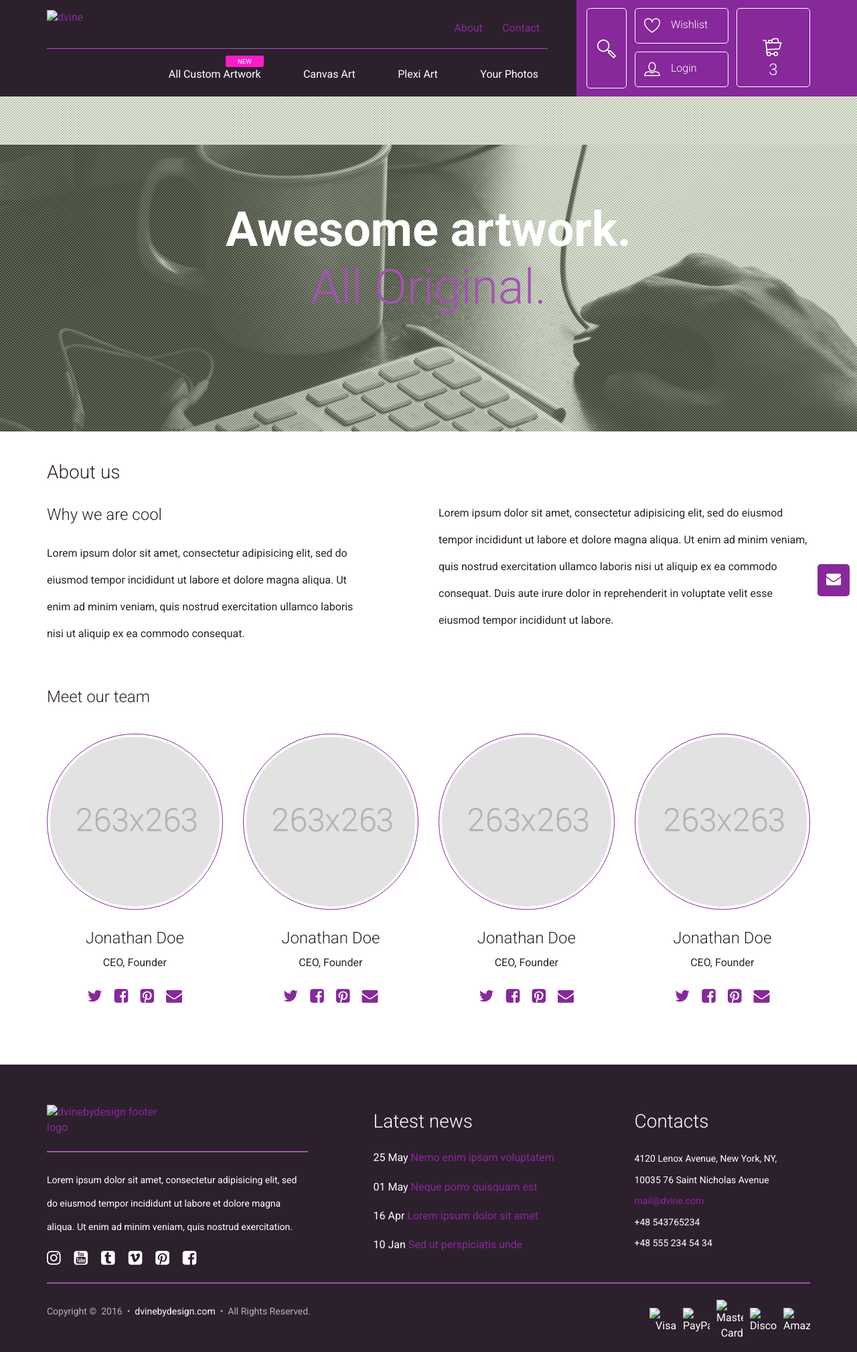
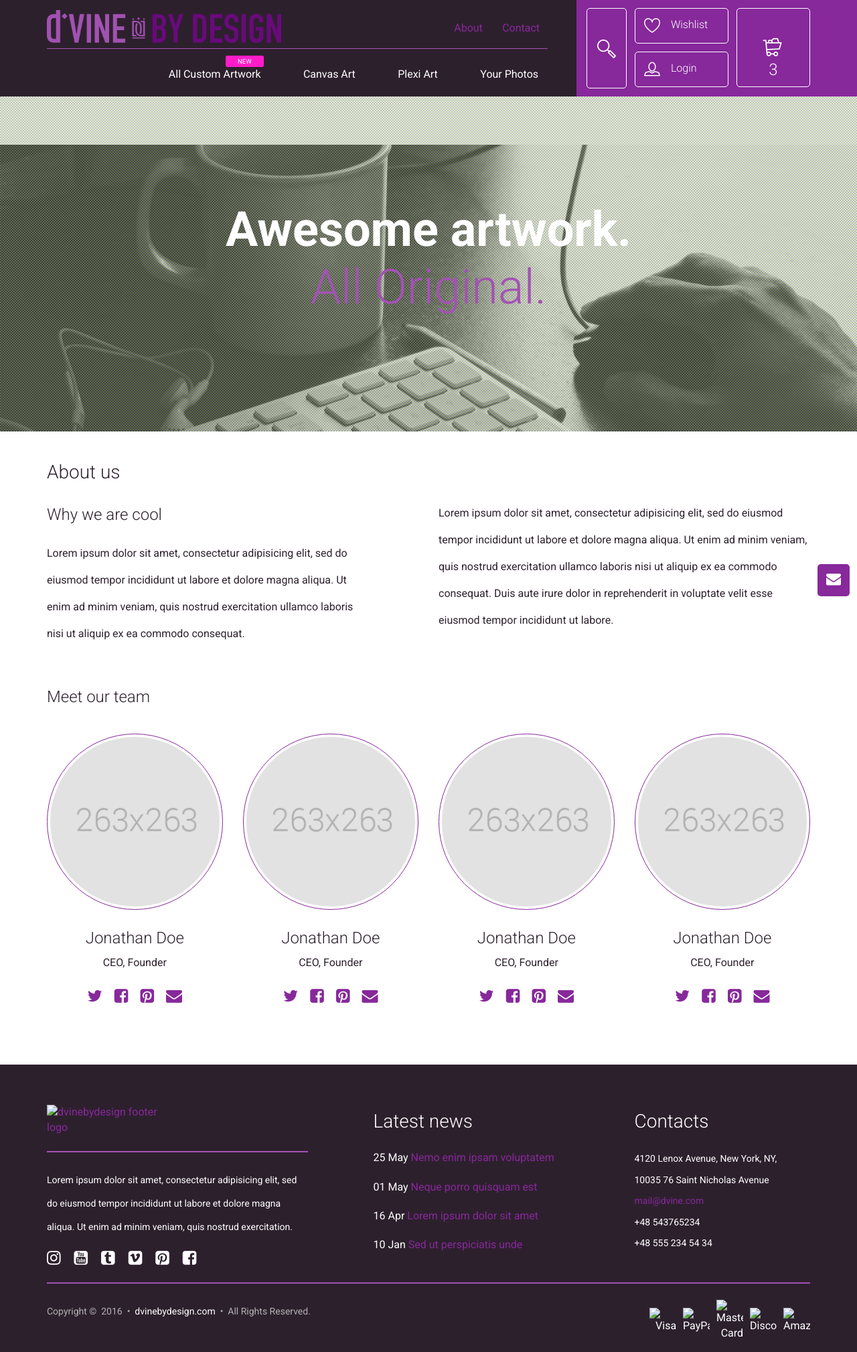
Before and after one commit to dmanzer2/dvinebydesign-static, a Jekyll site: the page built from about/index.html, in a window 1280 px wide. Shown: the whole page at 67% size. Built offline with Jekyll 4.4.1, drawn with Linux system fonts in a browser that asks for light colours; nearby versions of some CDN libraries; library files that are not in the unit come from our copies.

Commit message:
minor edits

```diff
--- a/_includes/header.html
+++ b/_includes/header.html
@@ -9,7 +9,7 @@
   <div class="right-bg"></div>
 
   <div class="container">
-    <a class="logo" href="{{ site.url }}"><img src="{{ site.baseurl }}assets/img/logo.png" alt="dvine"/></a>
+    <a class="logo" href="{{ site.url }}"><img src="{{ site.baseurl }}/assets/img/logo.png" alt="dvine"/></a>
 
     <!--Mobile Menu Toggle-->
     <div class="menu-toggle"><i class="fa fa-list"></i></div>
--- a/_includes/nav.html
+++ b/_includes/nav.html
@@ -7,7 +7,7 @@
     {% for p in navigation_pages %}
       {% if p.navigation_weight %}
 
-        <li>
+        <li class="hide-sm">
           <a href="{{ p.url }}" {% if p.url == page.url %} class="active" {% endif %}>
             {{ p.title }}
           </a>
--- a/about/index.html
+++ b/about/index.html
@@ -1,6 +1,6 @@
 ---
 title: About
-permalink: "/about/"
+permalink: "about/"
 layout: main-template
 navigation_weight: 1
 comments: false
```
